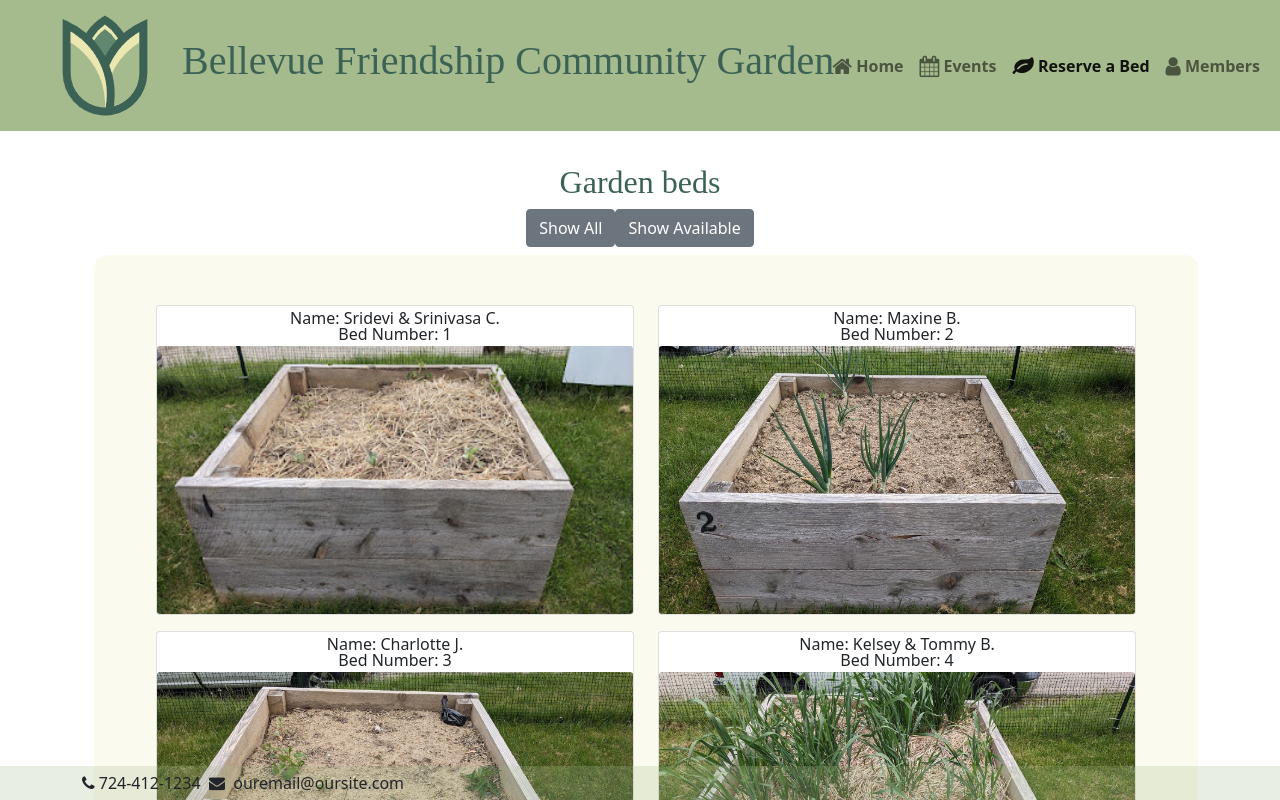
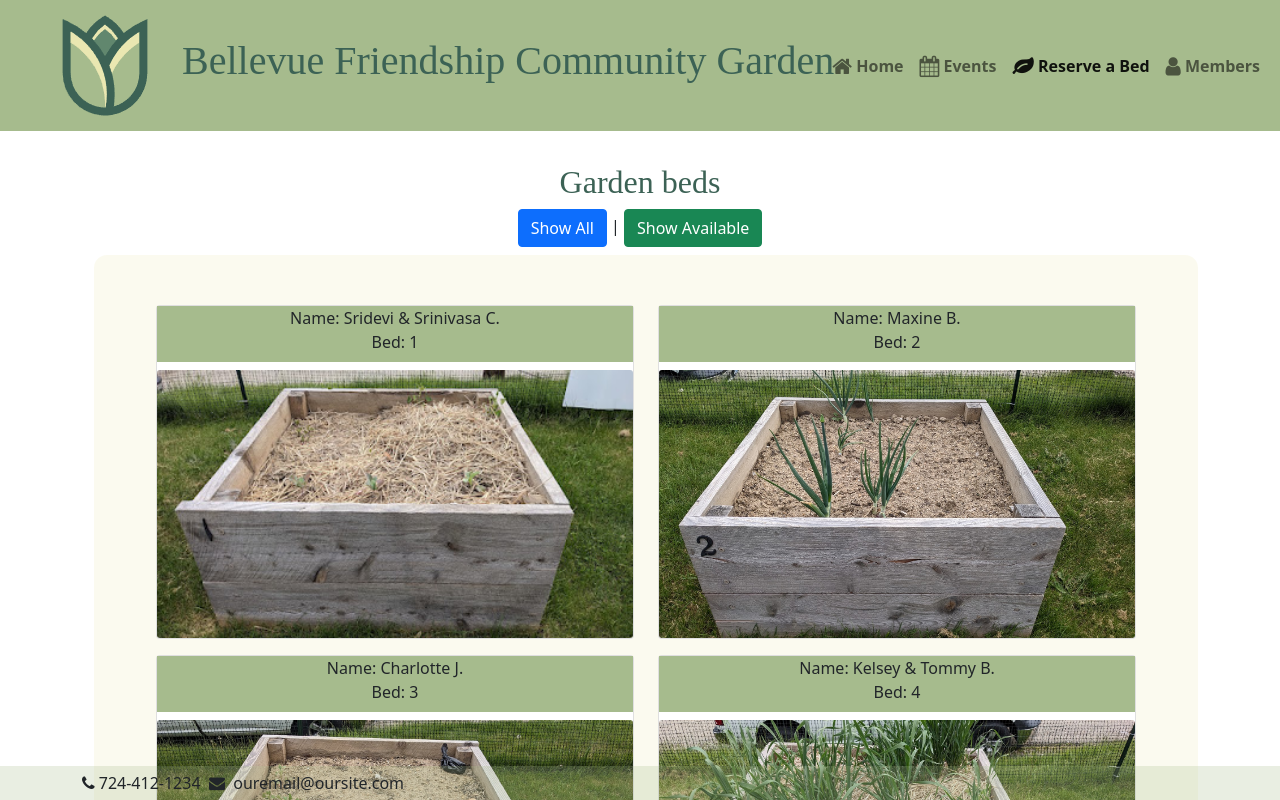
Before and after one commit to j-chaney3/bellevuecg, a React (Create React App) app: page /reserve in a window 1280 px wide. Shown: the top 800 px of the page. Built offline with nearby package versions, Linux system fonts and the light colour scheme; a web font is replaced by a local one.

Commit message:
add display selectors for garden beds

```diff
--- a/src/App.css
+++ b/src/App.css
@@ -87,7 +87,7 @@ a:link {
   font-family: 'open-sans';
 }
 
-.garden-beds {
-  border-radius: 10px;
-  max-width: 100%;
+
+.card-title {
+  background-color: #A6BB8D;
 }
--- a/src/components/SiteHeader.js
+++ b/src/components/SiteHeader.js
@@ -21,8 +21,9 @@ const SiteHeader = () => {
 					alt="Bellevue Friendship Community Garden Logo"
 					className="float-start"
 				/>
-				<h1 className="mt-4" id='bfcg-title' >Bellevue Friendship Community Garden</h1>
+				<h1 className="mt-4 ml-5" id='bfcg-title' >Bellevue Friendship Community Garden</h1>
 			</NavbarBrand>
+
 			<NavbarToggler onClick={() => setMenuOpen(!menuOpen)} />
 			<Collapse isOpen={menuOpen} navbar>
 				<Nav className="ms-auto" navbar>
--- a/src/features/gardenbeds/DisplayBeds.js
+++ b/src/features/gardenbeds/DisplayBeds.js
@@ -26,7 +26,7 @@ const DisplayBeds = () => {
 	const beds = showAvailable ? availableBeds : allBeds;
 
 	//check for at least one bed
-	if (beds.length > 0) {
+	if (beds && beds.length > 0) {
 		return (
 			<Container>
 				<Row>
@@ -34,10 +34,10 @@ const DisplayBeds = () => {
 						<h2>Garden beds</h2>
 					</Col>
 					<Col className="text-center pb-2">
-						<Button onClick={() => setShowAvailable(false)}>
-							Show All{' '}
-						</Button>
-						<Button onClick={() => setShowAvailable(true)}>
+						<Button color='primary' onClick={() => setShowAvailable(false)}>
+							Show All
+						</Button>{' | '}
+						<Button color='success' onClick={() => setShowAvailable(true)}>
 							Show Available
 						</Button>
 					</Col>
@@ -47,7 +47,8 @@ const DisplayBeds = () => {
 						<Col xs="12" md="6" className="mb-3" key={bed.id}>
 							<Card>
 								<CardTitle className="pb-2">
-									Name: {bed.fName} {bed.lName[0]}.
+									Name: {bed.fName} {bed.lName[0]}. <br/>
+                                    Bed: {bed.id}
 								</CardTitle>
 								<CardImg
 									width="100%"
@@ -55,7 +56,7 @@ const DisplayBeds = () => {
 									alt={`Garden bed ${bed.id}`}
 								/>
 								<CardImgOverlay>
-									Bed Number: {bed.id}
+
 								</CardImgOverlay>
 							</Card>
 						</Col>
```
